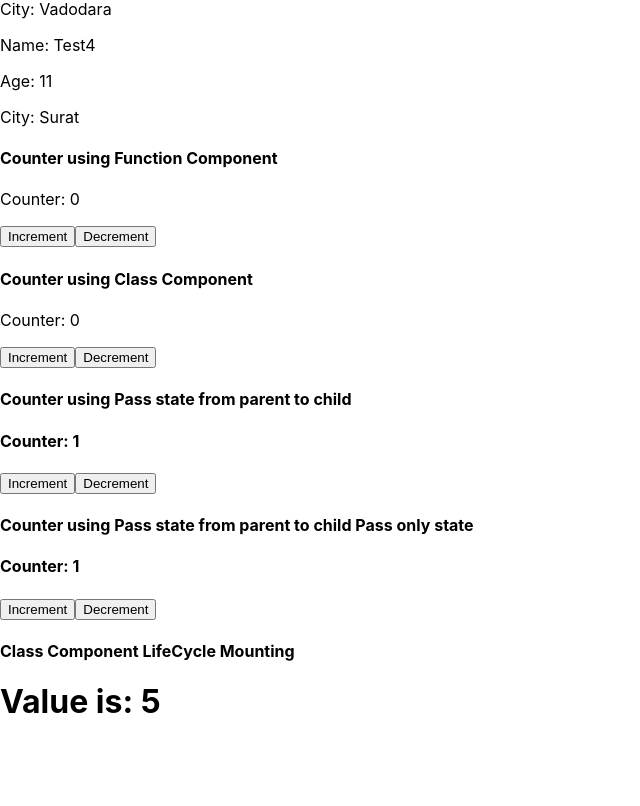
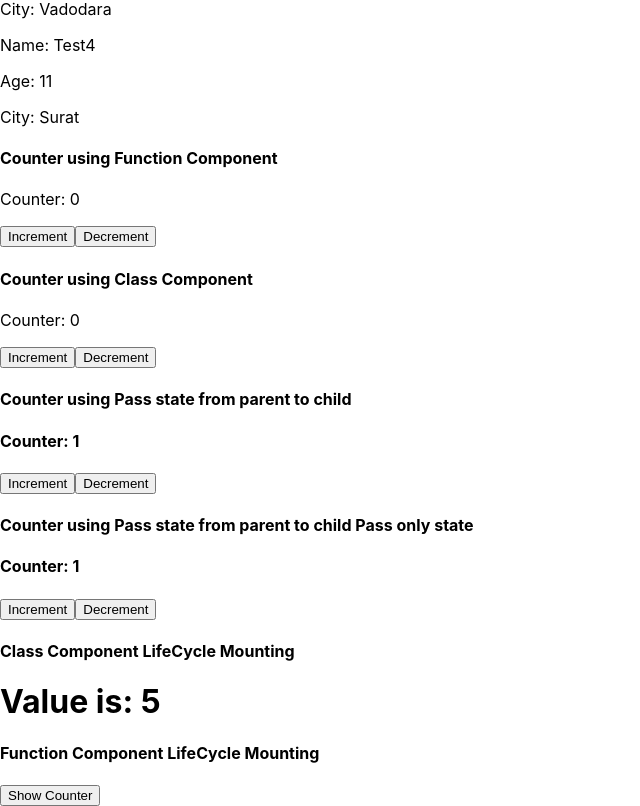
Before and after one commit to nikunjp-tatva/react-training, a React (Create React App) app: page / in a window 1280 px wide. Shown: the part 500-1306 px from the top of the page, without its empty margins (0-640 px from the left). Before the commit the page ends 1243 px from the top, so only its background shows below. Built offline with nearby package versions, Linux system fonts and the light colour scheme.

Commit message:
functional component lifecycle

```diff
--- a/src/App.js
+++ b/src/App.js
@@ -2,6 +2,7 @@ import LifeCycle from "./components/class/LifeCycle";
 import Parent from "./components/class/Parent";
 import StateClass from "./components/class/StateClass";
 import JSXComponent from "./components/functional/JSXComponent";
+import LifeCycle1 from "./components/functional/LifeCycle1";
 import ParentProp from "./components/functional/ParentProp";
 import PassState from "./components/functional/PassState";
 import PassState2 from "./components/functional/PassState2";
@@ -27,6 +28,8 @@ function App() {
         <PassState2 />
         <h4>Class Component LifeCycle Mounting </h4>
         <LifeCycle />
+        <h4>Function Component LifeCycle Mounting </h4>
+        <LifeCycle1 />
       </header>
     </div>
   );
--- /dev/null
+++ b/src/components/functional/LifeCycle1.js
@@ -0,0 +1,55 @@
+import react, { useEffect, useState } from "react";
+
+const Counter = () => {
+  const [count, setCount] = useState(1);
+  const incrementCount = () => {
+    setCount((prev) => prev + 1);
+  };
+
+  const decrementCount = () => {
+    setCount((prev) => (prev ? prev - 1 : prev));
+  };
+
+  useEffect(() => {
+    // componentDidMount
+    console.log("Component Mounted");
+
+    // componentWillUnmount
+    return () => {
+      console.log("Component Unmounted");
+    };
+  }, []);
+
+  // componentDidUpdate
+  useEffect(() => {
+    console.log("Component Updated");
+  }, [count]);
+
+  return (
+    <>
+      <h4>Count Value: {count}</h4>{" "}
+      <div>
+        <button onClick={incrementCount}>Increment</button>{" "}
+        <button onClick={decrementCount}>Decrement</button>
+      </div>
+    </>
+  );
+};
+const LifeCycle1 = () => {
+  const [visibility, setVisibility] = useState(false);
+
+  const changeVisibility = () => {
+    setVisibility((prev) => !prev);
+  };
+
+  return (
+    <>
+      <button onClick={changeVisibility}>
+        {visibility ? "Hide Counter" : "Show Counter"}
+      </button>
+      {visibility && <Counter />}
+    </>
+  );
+};
+
+export default LifeCycle1;
--- a/src/index.js
+++ b/src/index.js
@@ -6,9 +6,9 @@ import reportWebVitals from './reportWebVitals';
 
 const root = ReactDOM.createRoot(document.getElementById('root'));
 root.render(
-  <React.StrictMode>
+  // <React.StrictMode>
     <App />
-  </React.StrictMode>
+  // </React.StrictMode>
 );
 
 // If you want to start measuring performance in your app, pass a function
```
